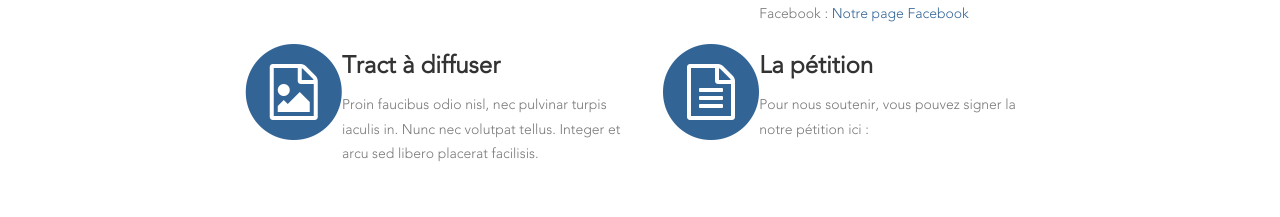
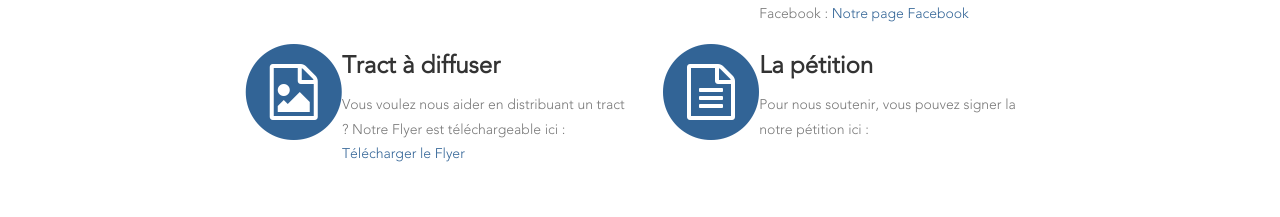
Before and after one commit to PartiPirate/bulletinunique.org, a website: page index.html in a window 1280 px wide. Shown: the part 4713-4930 px from the top of the page. Drawn offline with Linux system fonts and the light colour scheme; files whose address does not match are found by name.

Commit message:
Ajout Flyer
Ajout du PDF du flyer
Ajout du lien vers le Flyer dans le cadre outil

```diff
--- a/index.html
+++ b/index.html
@@ -423,7 +423,7 @@
 					</div>
 					<div class="col-md-3">
                     <h3 class="service-heading">Tract à diffuser</h3>
-                    <p class="text-muted">Proin faucibus odio nisl, nec pulvinar turpis iaculis in. Nunc nec volutpat tellus. Integer et arcu sed libero placerat facilisis.</p>
+                    <p class="text-muted">Vous voulez nous aider en distribuant un tract ? Notre Flyer est téléchargeable ici : <a href="docs/BU_FLYER_INTERNET.pdf" alt="Lien vers le projet de loi">Télécharger le Flyer</a></p>
                 </div>
 					<div class="col-md-1">
                     <span class="fa-stack fa-4x">
```
Also changed, not shown: 1 other file.
